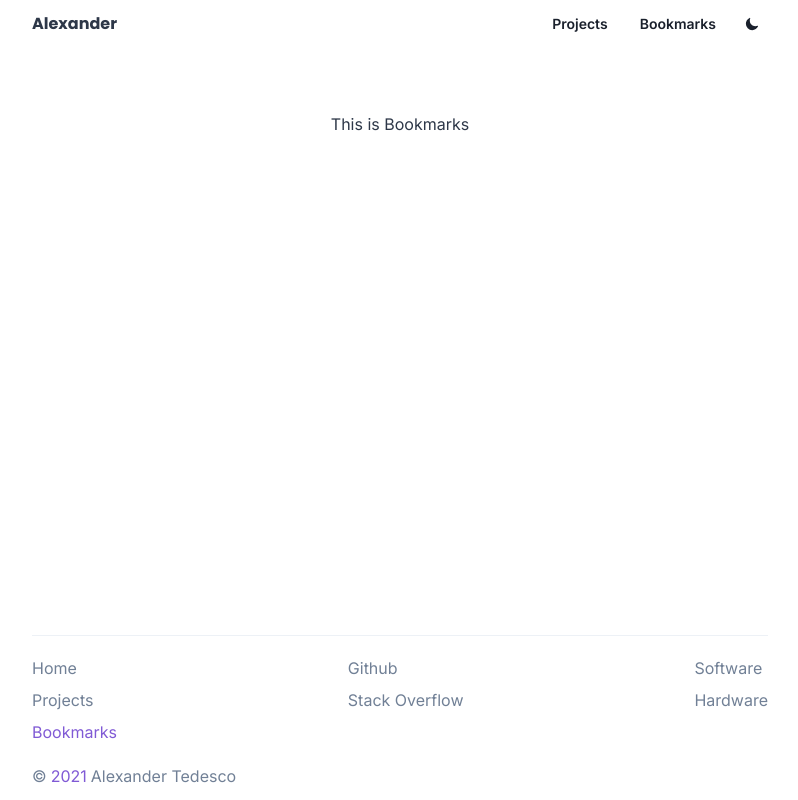
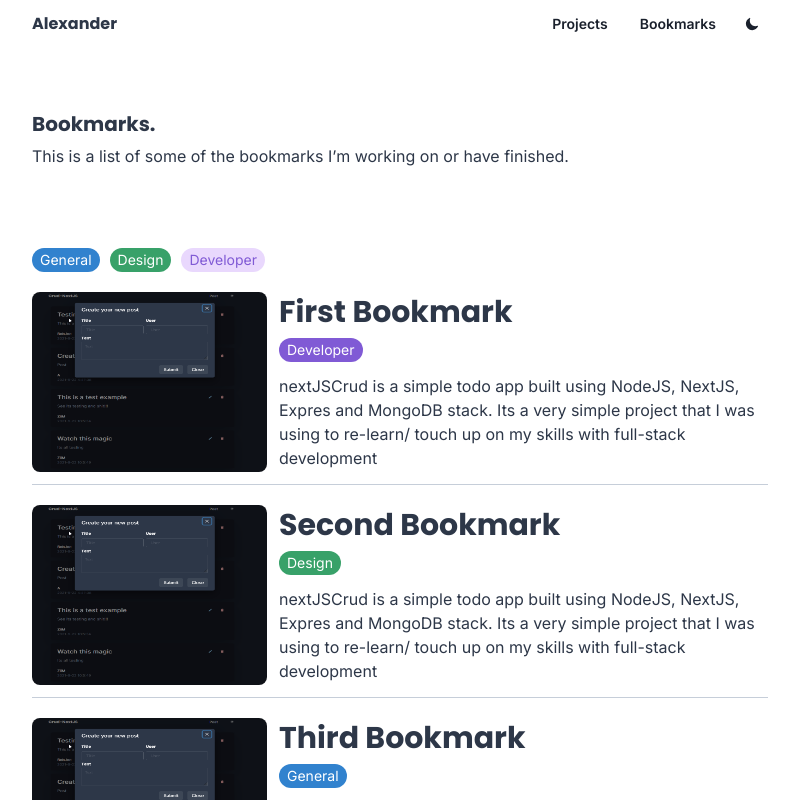
Before and after one commit to ZiiMs/ziim-homepage, a Next.js app: page /bookmarks in a window 1280 px wide. Shown: the top 800 px of the page, without its empty margins (240-1038 px from the left). Built offline with nearby package versions, Linux system fonts and the light colour scheme.

Commit message:
Add tags to bookmarks

```diff
--- /dev/null
+++ b/data/bookmarks.json
@@ -0,0 +1,25 @@
+{
+  "bookmarks": [
+    {
+      "title": "First Bookmark",
+      "description": "nextJSCrud is a simple todo app built using NodeJS, NextJS, Expres and MongoDB stack. Its a very simple project that I was using to re-learn/ touch up on my skills with full-stack development ",
+      "url": "https://github.com/ZiiMs/nextJSCrud",
+      "tag": "Developer",
+      "image": "/assets/images/nextJsCrud.png"
+    },
+    {
+      "title": "Second Bookmark",
+      "description": "nextJSCrud is a simple todo app built using NodeJS, NextJS, Expres and MongoDB stack. Its a very simple project that I was using to re-learn/ touch up on my skills with full-stack development ",
+      "url": "https://github.com/ZiiMs/nextJSCrud",
+      "tag": "Design",
+      "image": "/assets/images/nextJsCrud.png"
+    },
+    {
+      "title": "Third Bookmark",
+      "description": "nextJSCrud is a simple todo app built using NodeJS, NextJS, Expres and MongoDB stack. Its a very simple project that I was using to re-learn/ touch up on my skills with full-stack development ",
+      "url": "https://github.com/ZiiMs/nextJSCrud",
+      "tag": "General",
+      "image": "/assets/images/nextJsCrud.png"
+    }
+  ]
+}
--- a/pages/bookmarks.tsx
+++ b/pages/bookmarks.tsx
@@ -1,12 +1,205 @@
-import { VStack, Text } from '@chakra-ui/layout';
-import { NextPage } from 'next';
+import BookmarkCard from '@/components/bookmarkcard';
+import { Bookmark } from '@/types/bookmark';
+import { readFile } from '@/utils/readfile';
+import { VStack, Text, Heading, HStack } from '@chakra-ui/layout';
+import { Tag, useColorModeValue } from '@chakra-ui/react';
+import { GetStaticProps, NextPage } from 'next';
+import Head from 'next/head';
+import React, { useState } from 'react';
 
-const Bookmarks: NextPage = () => {
+type Props = {
+  bookmarks: Bookmark[];
+};
+
+const Bookmarks = ({ bookmarks }: Props) => {
+  const [isSelected, setIsSelected] = useState(['General', 'Design']);
+  const GetColor = (type: string, tag: string, colormode: string) => {
+    switch (type) {
+      case 'bg': {
+        console.log(isSelected.includes('Design'));
+        if (tag === 'General') {
+          if (isSelected.includes('General')) {
+            if (colormode === 'light') {
+              return 'blue.500';
+            } else {
+              return 'blue.600';
+            }
+          } else {
+            if (colormode === 'light') {
+              return 'blue.100';
+            } else {
+              return 'blue.200';
+            }
+          }
+        } else if (tag === 'Developer') {
+          if (isSelected.includes('Developer')) {
+            if (colormode === 'light') {
+              return 'purple.500';
+            } else {
+              return 'purple.600';
+            }
+          } else {
+            if (colormode === 'light') {
+              return 'purple.100';
+            } else {
+              return 'purple.200';
+            }
+          }
+        } else if (tag === 'Design') {
+          if (isSelected.includes('Design')) {
+            if (colormode === 'light') {
+              return 'green.500';
+            } else {
+              return 'green.600';
+            }
+          } else {
+            if (colormode === 'light') {
+              return 'green.100';
+            } else {
+              return 'green.200';
+            }
+          }
+        }
+      }
+      default: {
+        if (tag === 'General') {
+          if (isSelected.includes('General')) {
+            return 'white';
+          } else {
+            if (colormode === 'light') {
+              return 'blue.500';
+            } else {
+              return 'blue.600';
+            }
+          }
+        } else if (tag === 'Developer') {
+          if (isSelected.includes('Developer')) {
+            return 'white';
+          } else {
+            if (colormode === 'light') {
+              return 'purple.500';
+            } else {
+              return 'purple.600';
+            }
+          }
+        } else if (tag === 'Design') {
+          if (isSelected.includes('Design')) {
+            return 'white';
+          } else {
+            if (colormode === 'light') {
+              return 'green.500';
+            } else {
+              return 'green.600';
+            }
+          }
+        }
+      }
+    }
+  };
+
+  type Tag = {
+    tag: string;
+    bgColor?: string;
+    textColor?: string;
+  };
+
+  const tags: Tag[] = [
+    {
+      tag: 'General',
+      bgColor: useColorModeValue(
+        GetColor('bg', 'General', 'light'),
+        GetColor('bg', 'General', 'dark')
+      ),
+      textColor: useColorModeValue(
+        GetColor('text', 'General', 'light'),
+        GetColor('text', 'General', 'dark')
+      ),
+    },
+    {
+      tag: 'Design',
+      bgColor: useColorModeValue(
+        GetColor('bg', 'Design', 'light'),
+        GetColor('bg', 'Design', 'dark')
+      ),
+      textColor: useColorModeValue(
+        GetColor('text', 'Design', 'light'),
+        GetColor('text', 'Design', 'dark')
+      ),
+    },
+    {
+      tag: 'Developer',
+      bgColor: useColorModeValue(
+        GetColor('bg', 'Developer', 'light'),
+        GetColor('bg', 'Developer', 'dark')
+      ),
+      textColor: useColorModeValue(
+        GetColor('text', 'Developer', 'light'),
+        GetColor('text', 'Developer', 'dark')
+      ),
+    },
+  ];
+
+  const tagClick = (tag: string) => {
+    if (isSelected.includes(tag)) {
+      const tempSelected = isSelected.filter((ele) => {
+        return ele != tag;
+      });
+      setIsSelected(tempSelected);
+    } else {
+      setIsSelected((prev) => [...prev, tag]);
+    }
+  };
+
   return (
-    <VStack>
-      <Text>This is Bookmarks</Text>
-    </VStack>
+    <>
+      <Head>
+        <title>Alexander Tedesco - Bookmarks</title>
+        <meta name='viewport' content='initial-scale=1.0, width=device-width' />
+      </Head>
+      <VStack w='full' spacing={20}>
+        <VStack alignItems='flex-start' w='full' spacing={2}>
+          <Heading size='md'>Bookmarks.</Heading>
+          <Text>
+            This is a list of some of the bookmarks I’m working on or have
+            finished.
+          </Text>
+        </VStack>
+
+        <VStack spacing={5} alignItems='flex-start'>
+          <HStack alignItems='flex-start' w='full' spacing={2.5}>
+            {tags.map(({ tag, bgColor, textColor }) => (
+              <Tag
+                key={tag}
+                as='button'
+                rounded='xl'
+                size='md'
+                bgColor={bgColor}
+                textColor={textColor}
+                onClick={() => tagClick(tag)}
+              >
+                {tag}
+              </Tag>
+            ))}
+          </HStack>
+          {bookmarks.map((bookmark) => (
+            <BookmarkCard key={bookmark.url} {...bookmark} />
+          ))}
+        </VStack>
+      </VStack>
+    </>
   );
 };
 
+export const getStaticProps: GetStaticProps<Props> = async () => {
+  const { bookmarks } = await readFile<{ bookmarks: Bookmark[] }>(
+    'data/bookmarks.json'
+  );
+
+  return {
+    props: {
+      bookmarks,
+    },
+  };
+};
+
 export default Bookmarks;
--- /dev/null
+++ b/src/components/bookmarkcard/index.tsx
@@ -0,0 +1,72 @@
+import {
+  AspectRatio,
+  Box,
+  Divider,
+  Heading,
+  Text,
+  LinkOverlay,
+  Stack,
+  Tag,
+  useColorModeValue,
+  VStack,
+  LinkBox,
+} from '@chakra-ui/react';
+import Image from '../image';
+import React from 'react';
+import { Bookmark } from '@/types/bookmark';
+
+type Props = Bookmark;
+
+const BookmarkCard = ({ description, image, tag, title, url }: Props) => {
+  let colorScheme = 'green.500';
+
+  const getColor = () => {
+    switch (tag) {
+      case 'Developer':
+        return 'purple.500';
+      case 'General':
+        return 'blue.500';
+      case 'Design':
+        return 'green.500';
+    }
+  };
+
+  return (
+    <LinkBox>
+      <VStack spacing={3} alignItems='flex-start' w='full'>
+        <Stack
+          direction={{ base: 'column', md: 'row' }}
+          spacing={3}
+          alignItems='center'
+          w='full'
+          maxW='full'
+        >
+          <AspectRatio w={235} h={180} ratio={16 / 9} flexShrink={0}>
+            <Box>
+              <Image src={image} alt={title} rounded='lg' layout='fill' />
+            </Box>
+          </AspectRatio>
+          <VStack spacing={3} alignItems='flex-start' w='full'>
+            <VStack spacing={2} alignItems='flex-start' w='full'>
+              <LinkOverlay href={url} target='_blank'>
+                <Heading fontSize='3xl'>{title}</Heading>
+              </LinkOverlay>
+              <Tag
+                rounded='xl'
+                size='md'
+                bgColor={getColor()}
+                textColor='white'
+              >
+                {tag}
+              </Tag>
+            </VStack>
+            <Text>{description}</Text>
+          </VStack>
+        </Stack>
+        <Divider borderColor={useColorModeValue('gray.400', 'gray.600')} />
+      </VStack>
+    </LinkBox>
+  );
+};
+
+export default BookmarkCard;
--- /dev/null
+++ b/src/types/bookmark.ts
@@ -0,0 +1,7 @@
+export type Bookmark = {
+  title: string;
+  description: string;
+  url: string;
+  image: string;
+  tag: string;
+};
```
